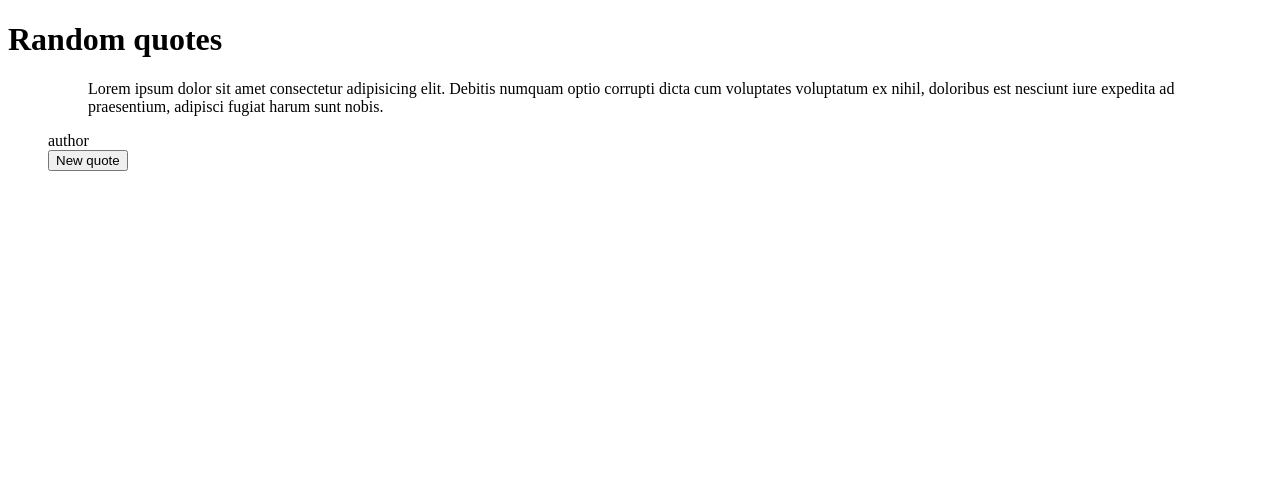
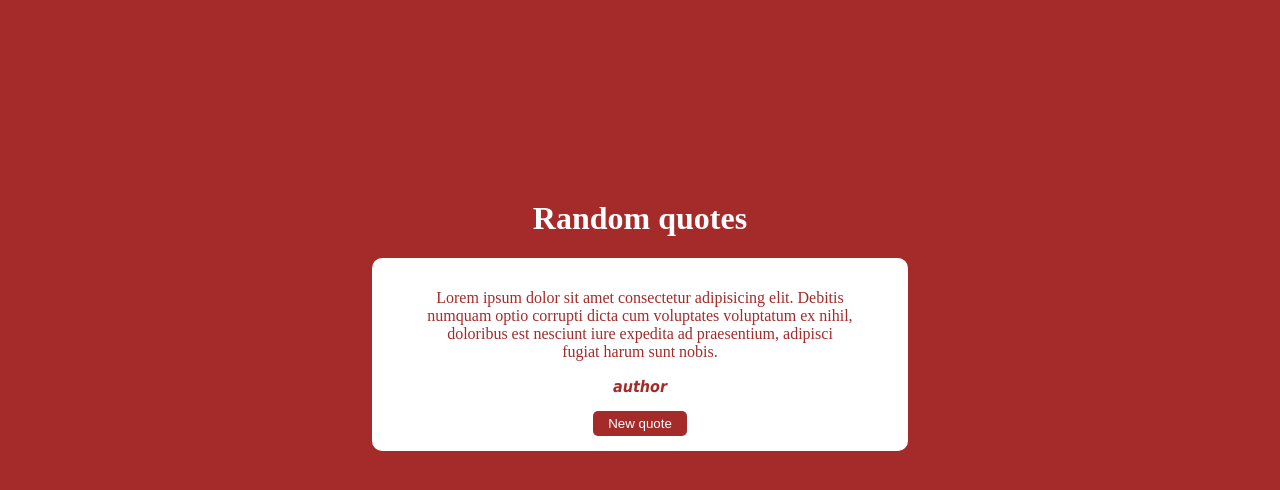
Before and after one commit to FestusCode/random_quote_with_js, a plain HTML site: page index.html in a window 1280 px wide. Drawn offline with Linux system fonts and the light colour scheme.

Commit message:
basic style added

```diff
--- a/index.html
+++ b/index.html
@@ -4,11 +4,13 @@
     <meta charset="UTF-8" />
     <meta http-equiv="X-UA-Compatible" content="IE=edge" />
     <meta name="viewport" content="width=device-width, initial-scale=1.0" />
+    <link rel="stylesheet" href="styles.css">
+    <script src="index.js"></script>
     <title>Document</title>
   </head>
   <body>
     <h1>Random quotes</h1>
-    <figure class="quotes_block">
+    <figure class="quote_block">
       <blockquote id="citation">
         <p>
           Lorem ipsum dolor sit amet consectetur adipisicing elit. Debitis
--- a/styles.css
+++ b/styles.css
@@ -0,0 +1,30 @@
+body{
+    background-color: brown;
+}
+h1{
+    text-align: center;
+    margin-top: 200px;
+    color: white;
+}
+.quote_block{
+    width: 40%;
+    background-color: white;
+    color: brown;
+    margin: auto;
+    text-align: center;
+    padding: 15px;
+    border-radius: 10px;
+}
+button{
+    margin-top: 15px;
+    border: none;
+    background-color: brown;
+    color: white;
+    padding: 5px 15px;
+    border-radius: 5px;
+}
+#author{
+    font-weight: bold;
+    font-style: italic;
+    font-family: tahoma;
+}
```
